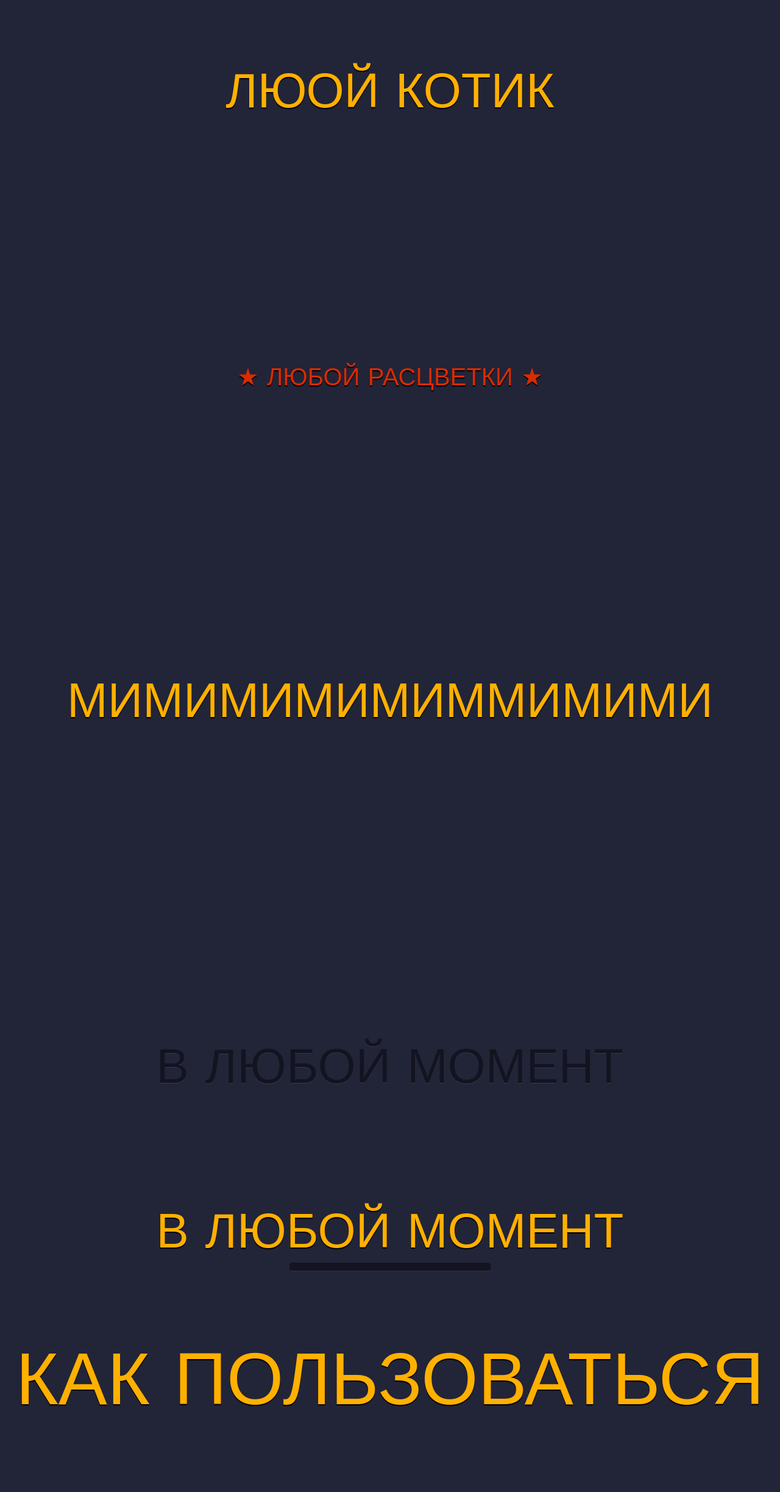
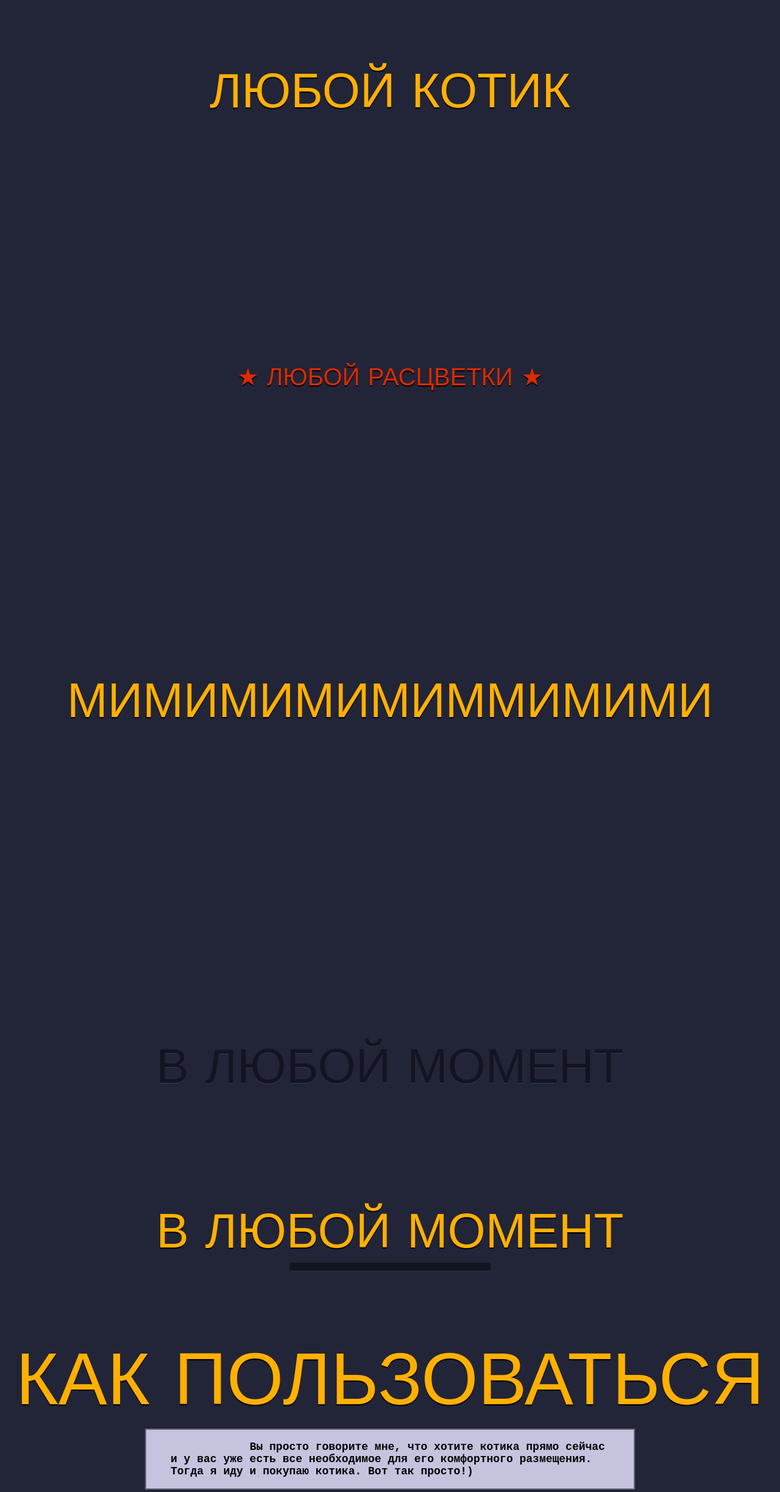
Before and after one commit to Undermove/Undermove.github.io, a plain HTML site: page index.html in a window 1280 px wide. Shown: the part 1197-3644 px from the top of the page at 61% size. Drawn offline with Linux system fonts and the light colour scheme; a web font is replaced by a local one.

Commit message:
фффф

```diff
--- a/index.html
+++ b/index.html
@@ -42,7 +42,7 @@
 	</div>
 
 	<div class="scrollblock" id="examples-pin">
-		<h2>Люой котик</h2>
+		<h2>Любой котик</h2>
 		<h3 id="unpin">&#9733; Любой расцветки &#9733;</h3>
 	</div>
 
@@ -60,6 +60,8 @@
 	<div class="scrollblock" id="howtouse">
         <h1>Как пользоваться</h1>
         </p>
+        <p><blockquote><pre>
+            Вы просто говорите мне, что хотите котика прямо сейчас и у вас уже есть все необходимое для его комфортного размещения. Тогда я иду и покупаю котика. Вот так просто!)</pre></blockquote></p>
 		<div></div>
 	</div>
 
```
